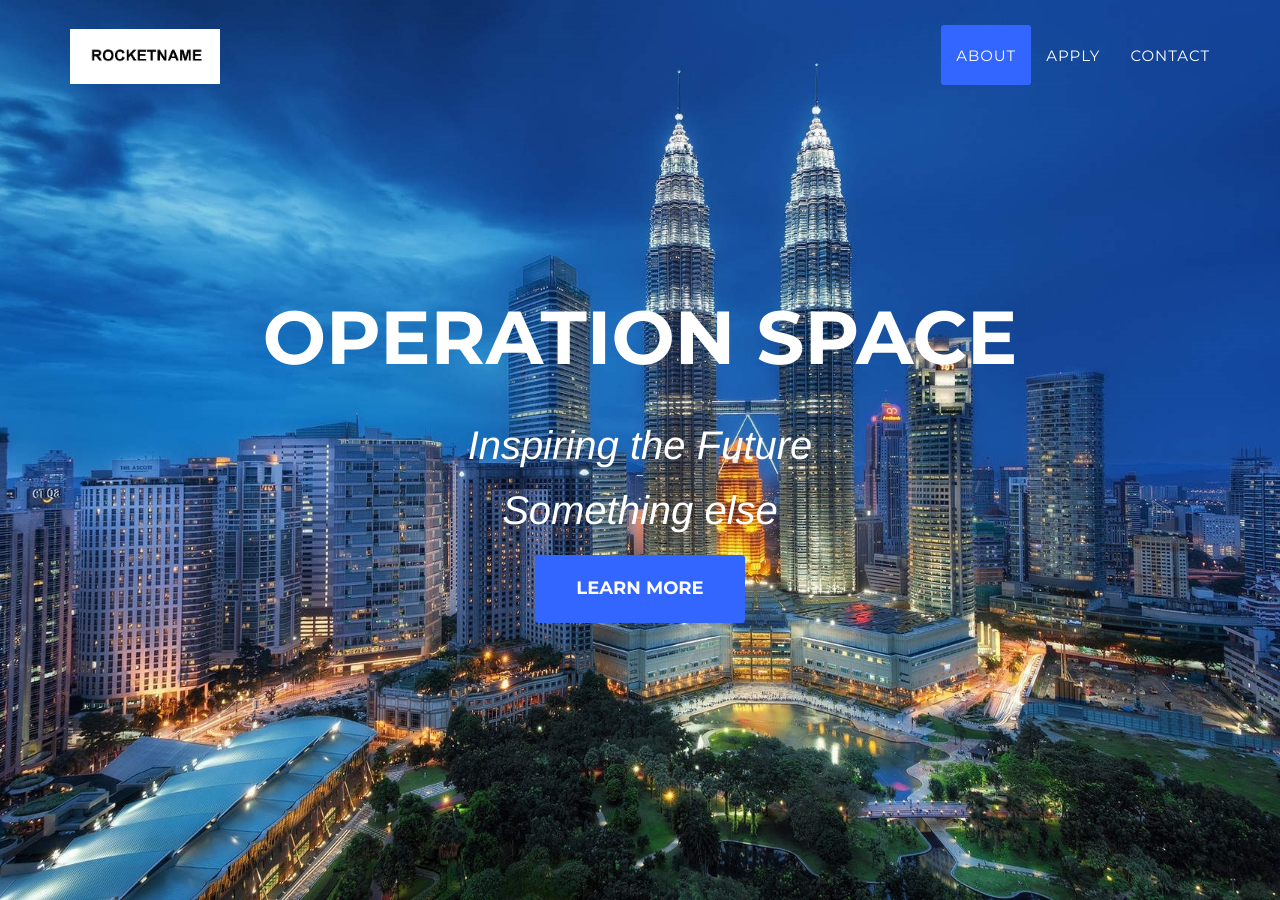
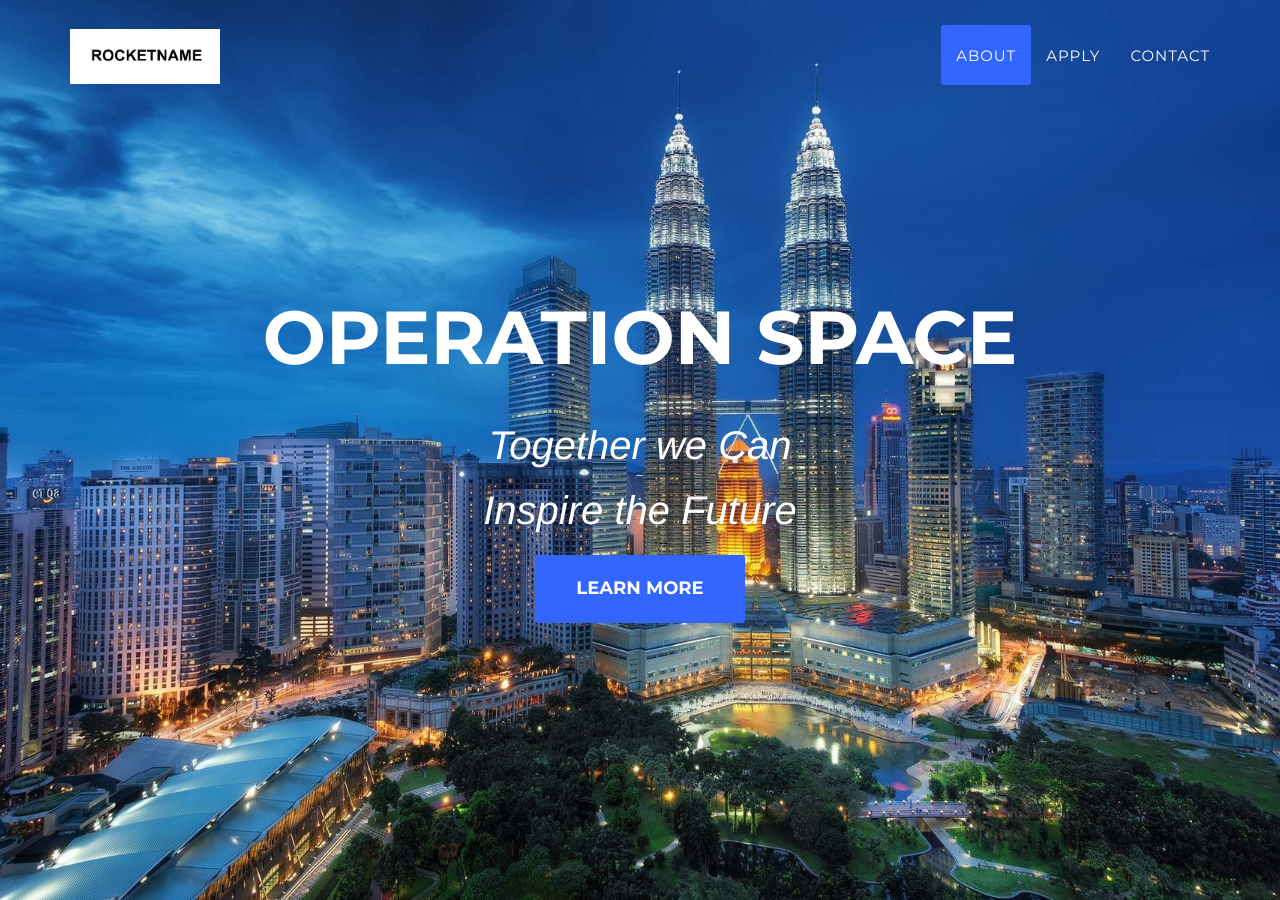
Before and after one commit to HughFerg/operation-space, a Jekyll site: the page built from index.html, in a window 1280 px wide and 900 px high. Built offline with Jekyll 4.4.1, drawn with Linux system fonts in a browser that asks for light colours; nearby versions of some CDN libraries; some web fonts are replaced; library files that are not in the unit come from our copies.

Commit message:
changed intro text

```diff
--- a/_layouts/2017_home.html
+++ b/_layouts/2017_home.html
@@ -12,8 +12,8 @@
         <div class="container">
             <div class="intro-text">
                 <div class="intro-heading">Operation Space<br></div>
-                <div class="intro-lead-in">Inspiring the Future</div>
-                <div class="intro-lead-in">Something else</div>
+                <div class="intro-lead-in">Together we Can</div>
+                <div class="intro-lead-in">Inspire the Future</div>
                 <a href="#about" class="page-scroll btn btn-xl">Learn More</a>
             </div>
         </div>
```
